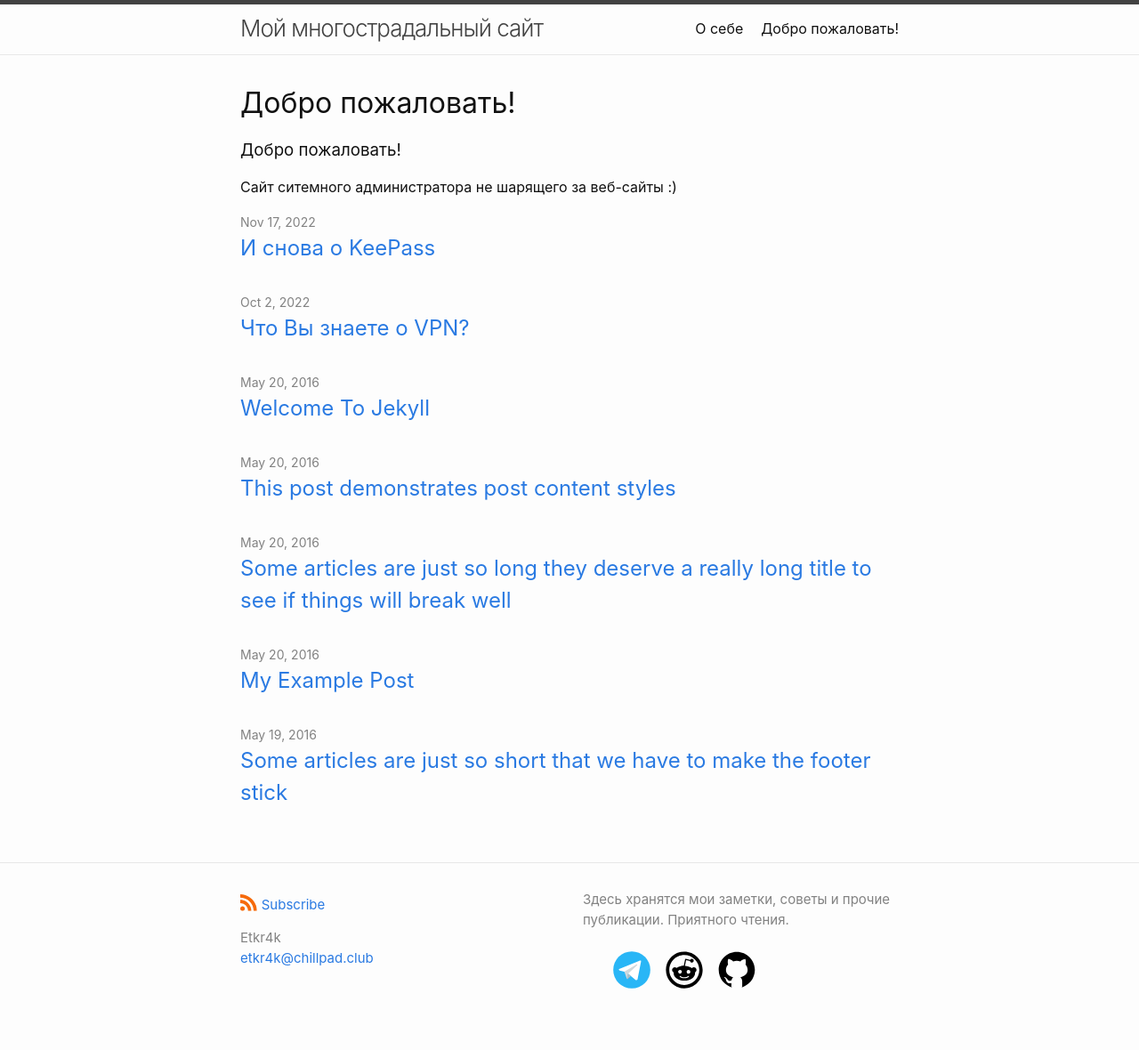
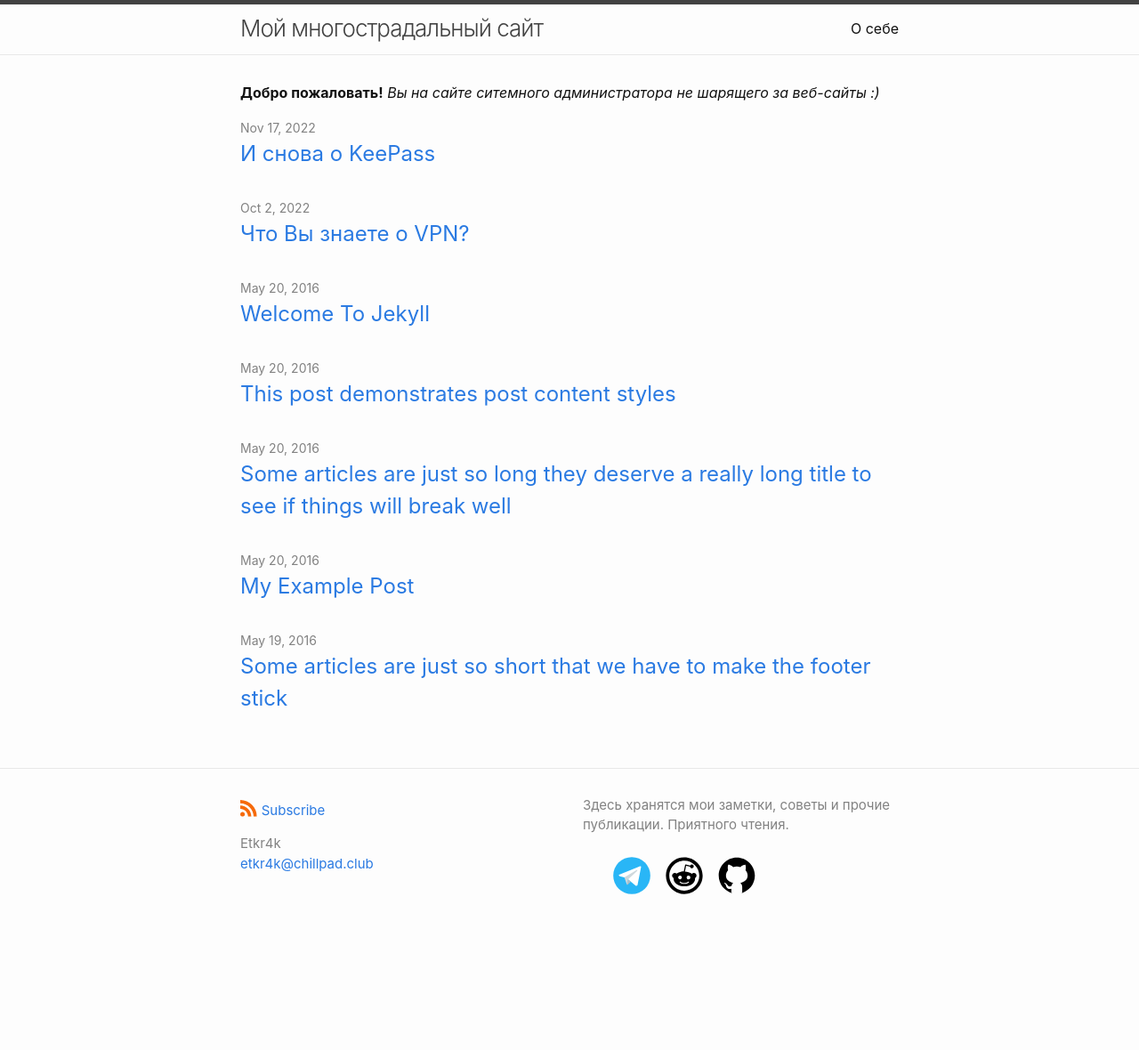
Before and after one commit to etkr4k/etkr4k.github.io, a Jekyll site: the page built from index.md, in a window 1280 px wide. Shown: the whole page at 89% size. Built offline with Jekyll 4.4.1, drawn with Linux system fonts in a browser that asks for light colours; our own code applies the rules of GitHub Pages for plain Markdown files; after the commit the page ends 1074 px from its top, so only the background shows below that.

Commit message:
modified:   index.md

```diff
--- a/index.md
+++ b/index.md
@@ -7,5 +7,5 @@
 #
 layout: home
 ---
-### Добро пожаловать!
-Сайт ситемного администратора не шарящего за веб-сайты :)
+**Добро пожаловать!**
+*Вы на сайте ситемного администратора не шарящего за веб-сайты :)*
```
